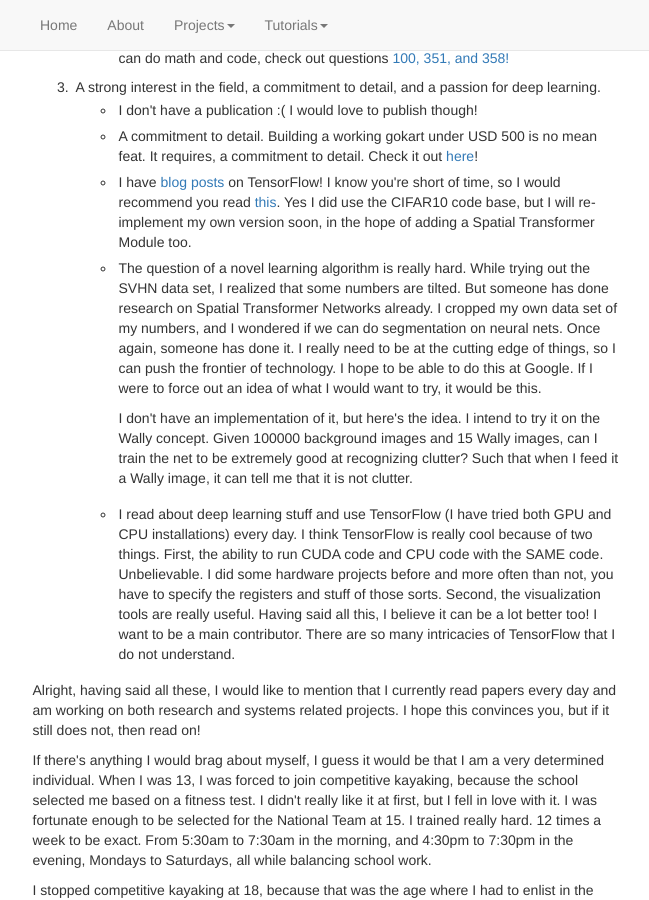
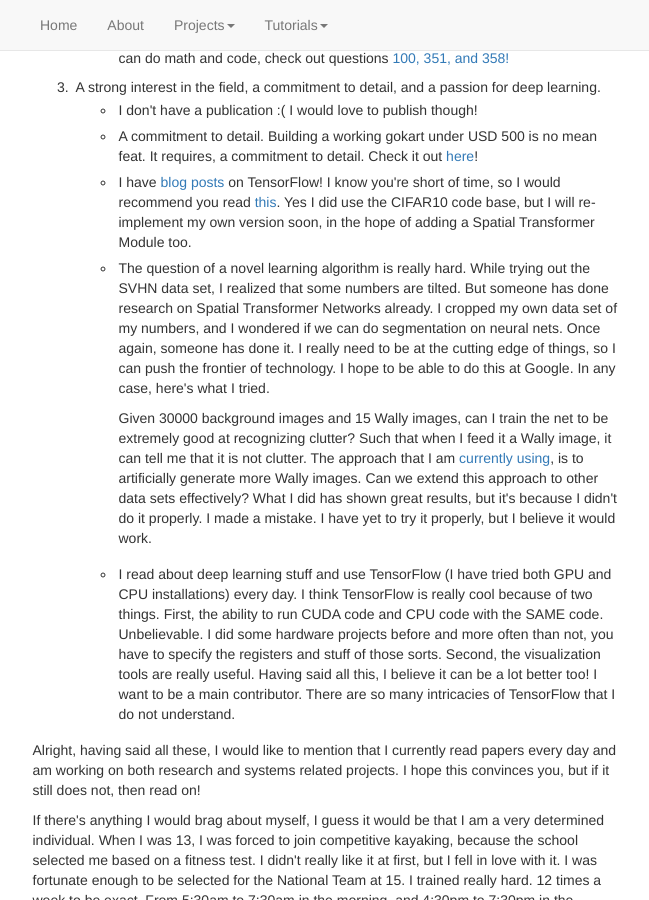
Before and after one commit to sspeng/jkschin.github.io, a Jekyll site: the page built from googlebrain/index.html, in a window 1280 px wide and 900 px high, scrolled down 784 px. Shown: the whole window, without its empty margins (310-959 px from the left). Built offline with Jekyll 4.4.1, drawn with Linux system fonts in a browser that asks for light colours; nearby versions of some CDN libraries.

Commit message:
More updates

```diff
--- a/googlebrain/index.html
+++ b/googlebrain/index.html
@@ -44,9 +44,9 @@ layout: default
 				I have <a href="/tensorflow/">blog posts</a> on TensorFlow! I know you're short of time, so I would recommend you read <a href={% post_url 2016-01-13-svhn-tensorflow %}>this</a>. Yes I did use the CIFAR10 code base, but I will re-implement my own version soon, in the hope of adding a Spatial Transformer Module too.
 			</li>
 			<li class="google_li">
-				<p>The question of a novel learning algorithm is really hard. While trying out the SVHN data set, I realized that some numbers are tilted. But someone has done research on Spatial Transformer Networks already. I cropped my own data set of my numbers, and I wondered if we can do segmentation on neural nets. Once again, someone has done it. I really need to be at the cutting edge of things, so I can push the frontier of technology. I hope to be able to do this at Google. If I were to force out an idea of what I would want to try, it would be this.</p>
+				<p>The question of a novel learning algorithm is really hard. While trying out the SVHN data set, I realized that some numbers are tilted. But someone has done research on Spatial Transformer Networks already. I cropped my own data set of my numbers, and I wondered if we can do segmentation on neural nets. Once again, someone has done it. I really need to be at the cutting edge of things, so I can push the frontier of technology. I hope to be able to do this at Google. In any case, here's what I tried.</p>
 
-				<p>I don't have an implementation of it, but here's the idea. I intend to try it on the Wally concept. Given 100000 background images and 15 Wally images, can I train the net to be extremely good at recognizing clutter? Such that when I feed it a Wally image, it can tell me that it is not clutter.</p>
+				<p>Given 30000 background images and 15 Wally images, can I train the net to be extremely good at recognizing clutter? Such that when I feed it a Wally image, it can tell me that it is not clutter. The approach that I am <a href={% post_url 2016-01-08-wally-tensorflow %}>currently using</a>, is to artificially generate more Wally images. Can we extend this approach to other data sets effectively? What I did has shown great results, but it's because I didn't do it properly. I made a mistake. I have yet to try it properly, but I believe it would work.</p>
 			</li>
 			<li class="google_li">
 				I read about deep learning stuff and use TensorFlow (I have tried both GPU and CPU installations) every day. I think TensorFlow is really cool because of two things. First, the ability to run CUDA code and CPU code with the SAME code. Unbelievable. I did some hardware projects before and more often than not, you have to specify the registers and stuff of those sorts. Second, the visualization tools are really useful. Having said all this, I believe it can be a lot better too! I want to be a main contributor. There are so many intricacies of TensorFlow that I do not understand.
--- a/tensorflow/index.html
+++ b/tensorflow/index.html
@@ -2,7 +2,7 @@
 title: TensorFlow
 layout: default
 ---
-<p>Google released TensorFlow in November 2015 and I started using TensorFlow in the last week of December 2015. That got me really excited as I just started working on some Computer Vision problems. The first problem I did was about <a href="https://en.wikipedia.org/wiki/Where%27s_Wally%3F">Where's Wally?</a>, and it definitely won't be the last project that I will be doing on Deep Learning.</p>
+<p>Google released TensorFlow in November 2015 and I started using TensorFlow in the last week of December 2015. That got me really excited as I just started working on some Computer Vision problems. The first problem I did was about <a href="https://en.wikipedia.org/wiki/Where%27s_Wally%3F">Where's Wally?</a>, and it definitely won't be the last project that I will be doing on Deep Learning. Check out the list of <a href="\tensorflow\stackoverflow\">questions and answers</a> that I have posted on StackOverFlow!</p>
 
 {% for post in site.posts %}
 	{% if post.tag == 'tensorflow' %}
```
Also changed, not shown: _posts/2016-01-08-wally-tensorflow.md (+10 -0 lines), _posts/2016-01-13-svhn-tensorflow.md (+1 -1 lines), _posts/2016-01-15-tf-image-rotate.md (added, +11 -0 lines), tensorflow/stackoverflow/index.html (added, +15 -0 lines), images/2016-01-08-wally-tensorflow/face1.jpg (added), images/2016-01-08-wally-tensorflow/face2.jpg (added).
